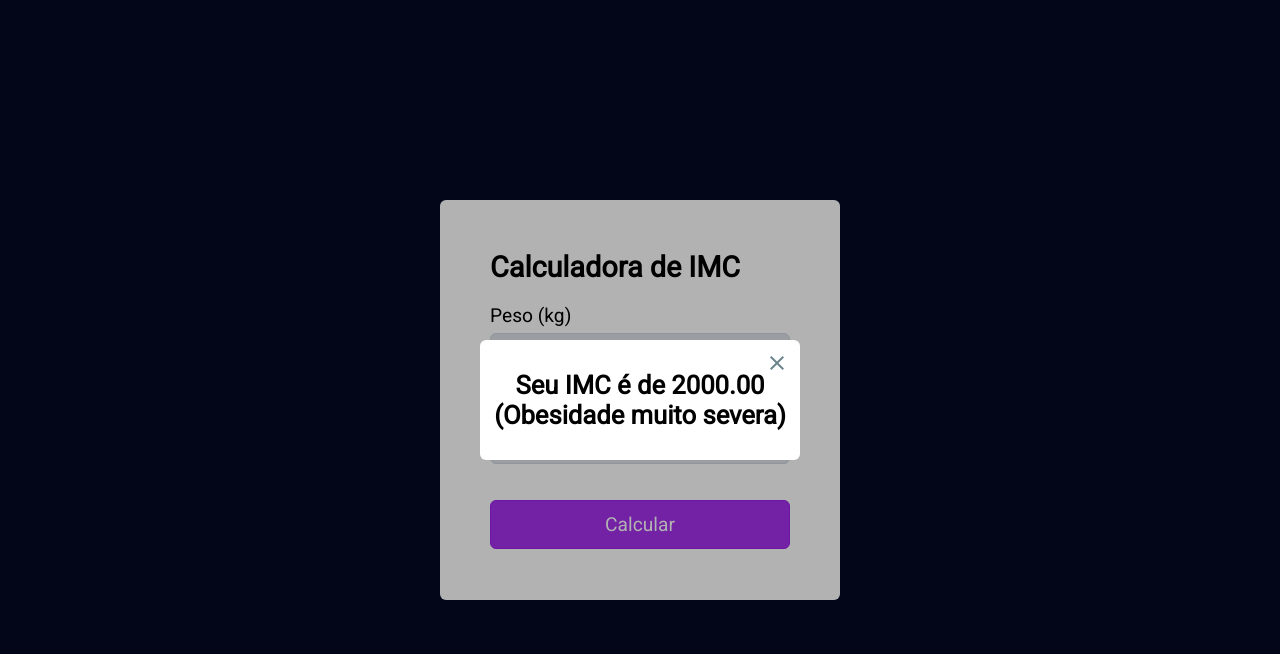
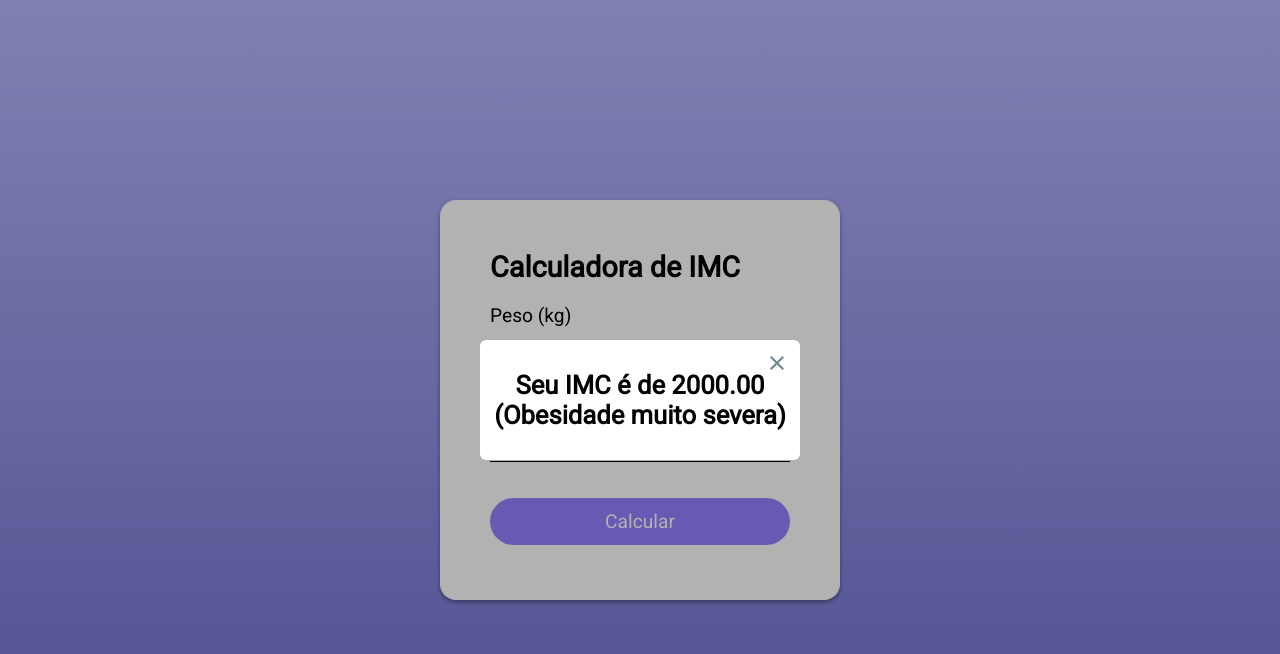
Before and after one commit to kaykyls/bmi-calculator, a plain HTML site: page index.html in a window 1280 px wide. Both pictures are taken after typing "5", "5" into the empty fields and a click on the button "Calcular". Drawn offline with Linux system fonts and the light colour scheme.

Commit message:
design changes

```diff
--- a/index.html
+++ b/index.html
@@ -1,4 +1,4 @@
-<!-- <!DOCTYPE html> -->
+<!DOCTYPE html>
 <html lang="en">
 <head>
     <meta charset="UTF-8">
@@ -24,7 +24,7 @@
             </form>
         </div>
     </main>
-    <div class="popup hide">
+    <div class="popup hidden">
         <div class="popup-bg">
             <h1>Seu IMC é de: </h1>
             <button class="close-btn">
--- a/js/main.js
+++ b/js/main.js
@@ -1,5 +1,5 @@
 import { modal } from "./modal.js"
-import { imc, classification } from "./utils.js"
+import { calculateBmi, calculateClassification } from "./utils.js"
 //aparentemente é mais comum modularizar objetos e funções
 
 const form = document.querySelector("form")
@@ -9,12 +9,12 @@ form.onsubmit = (event) => {
     const weight = document.querySelector("#weight").value
     const height = document.querySelector("#height").value
     if(height > 0 && weight > 0){
-        showResult(imc(weight, height))
+        showResult(calculateBmi(weight, height))
     }
 
 }
 
 function showResult(imc) {
-    modal.message.innerText = `Seu IMC é de ${imc} (${classification(imc)})`
+    modal.message.innerText = `Seu IMC é de ${imc} (${calculateClassification(imc)})`
     modal.open()
 }
--- a/js/modal.js
+++ b/js/modal.js
@@ -5,17 +5,16 @@ export const modal = {
         modal.close()
     }),
     open() {
-        this.wrapper.classList.remove("hide")
+        this.wrapper.classList.remove("hidden")
     },
     close() {
-        this.wrapper.classList.add("hide")
+        this.wrapper.classList.add("hidden")
         weight.value = ""
         height.value = ""
     }
 }
 
 window.addEventListener("keydown", (event) => {
-    console.log(event.key)
     if(event.key === "Escape"){
         modal.close()
     }
--- a/js/utils.js
+++ b/js/utils.js
@@ -1,8 +1,8 @@
-export function imc(weight, height) {
+export function calculateBmi(weight, height) {
     return (Number(weight) / ((Number(height)/100) ** 2)).toFixed(2)
 }
 
-export function classification(imc) {
+export function calculateClassification(imc) {
     if(imc < 18.5){
         return "Magreza"
     } else if (imc >= 18.5 && imc < 24.9){
--- a/style.css
+++ b/style.css
@@ -6,18 +6,23 @@
 }
 
 body{
-    background: #040924;
+    background: linear-gradient(#B8B8FF, #6e6ece);
     display: flex;
+    align-items: center;
     justify-content: center;
-    align-items: center;
+}
+
+html, body{
+    height: 100%;
 }
 
 .main-bg{
     background: #fff;
     height: 400px;
     width: 400px;
-    border-radius: 6px;
+    border-radius: 16px;
     position: relative;
+    box-shadow: 0px 2px 4px rgba(0, 0, 0, 0.4);
 }
 
 .main-container{
@@ -37,7 +42,7 @@ body{
     display: block;
     margin: 0 auto 20px auto;
     padding: 12px 0px;
-    border-radius: 6px;
+    /* border-radius: 6px; */
     border: 1px solid #cfd4da;
     width: 100%;
 }
@@ -51,9 +56,18 @@ body{
 }
 
 .form input{
-    background: #DCE2E9;
+    border-top: none;
+    border-left: none;
+    border-right: none;
+    border-bottom: 1.5px solid #000;
+    background: #fff;
     padding-left: 20px;
     padding-right: 20px;
+}
+
+.form input:focus {
+    outline: none;
+    border-bottom: 3px solid #9381FF;
 }
 
 input::placeholder {
@@ -63,10 +77,10 @@ input::placeholder {
 
 .form-btn{
     padding: 12px 30px;
-    background: #a430ec;
-    border: 1px solid #9e20ec;
+    background: #9381FF;
+    border: 0px;
     color: #fff;
-    border-radius: 6px;
+    border-radius: 9999px;
     cursor: pointer;
     font-size: 1.2rem;
     width: 100%;
@@ -74,7 +88,7 @@ input::placeholder {
 }
 
 .form-btn:hover{
-    background: #892bc3;
+    background: #141f60;
     transition: 0.3s;
 }
 
@@ -90,7 +104,7 @@ input::placeholder {
     text-align: center;
 }
 
-.hide{
+.hidden{
     display: none;
 }
 
```
